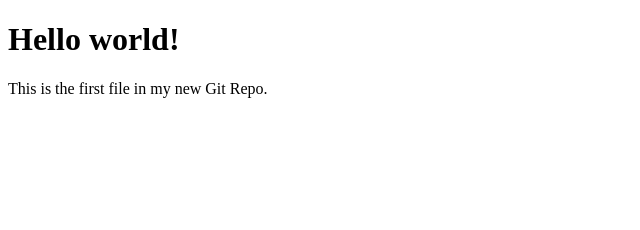
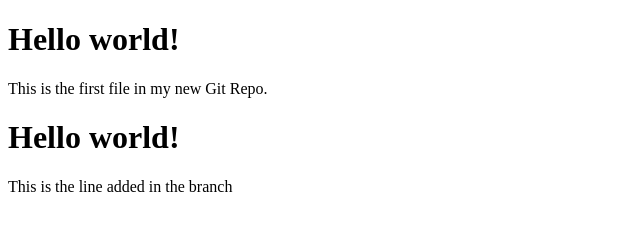
Before and after one commit to pchandrag/gitbasic, a plain HTML site: page index.html in a window 1280 px wide. Shown: the whole page, without its empty margins (0-640 px from the left). Drawn offline with Linux system fonts and the light colour scheme.

Commit message:
updated on branch

```diff
--- a/index.html
+++ b/index.html
@@ -8,5 +8,8 @@
 <h1>Hello world!</h1>
 <p>This is the first file in my new Git Repo.</p>
 
+<h1>Hello world!</h1>
+<p>This is the line added in the branch </p>
+
 </body>
 </html>
```
